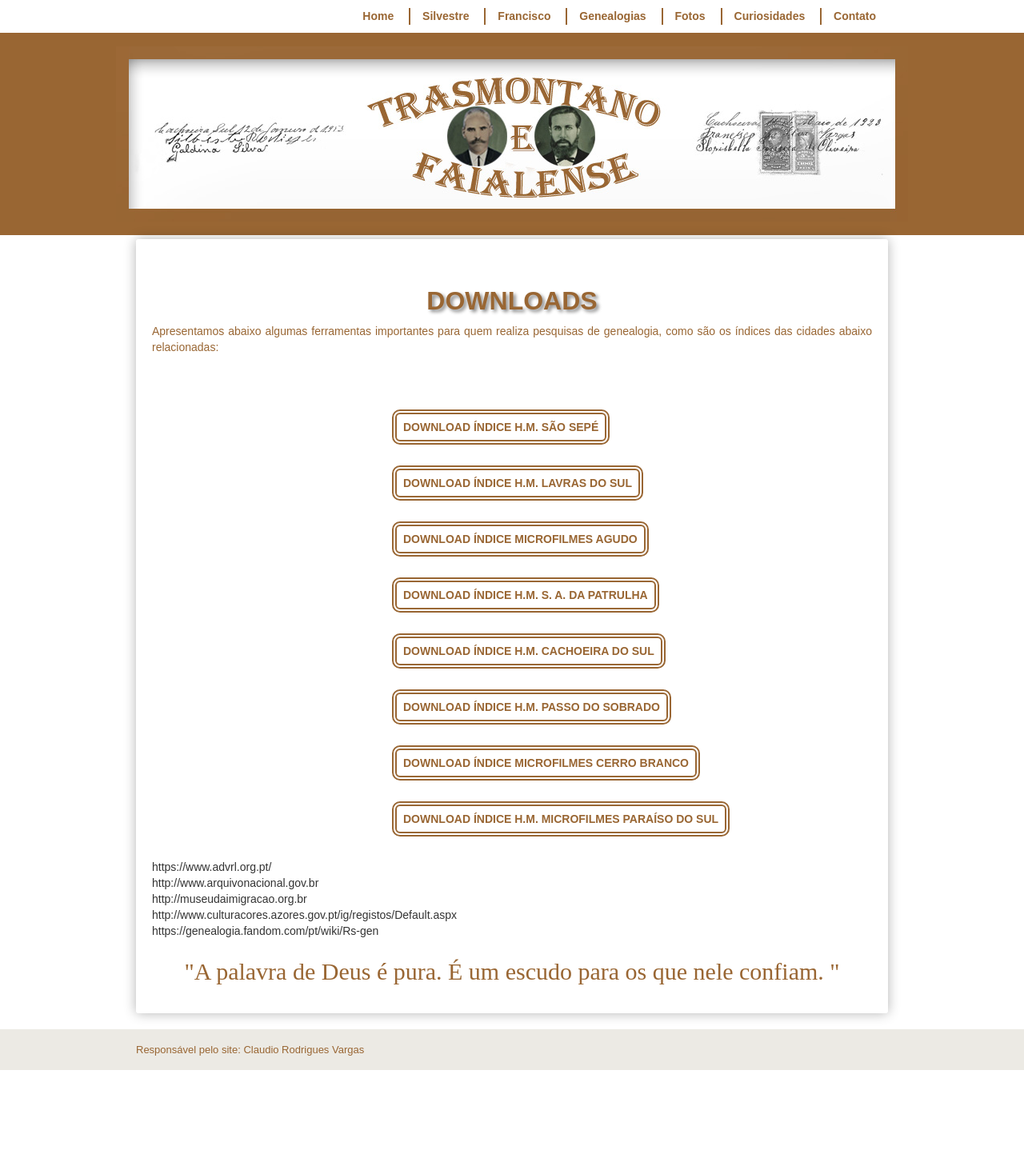
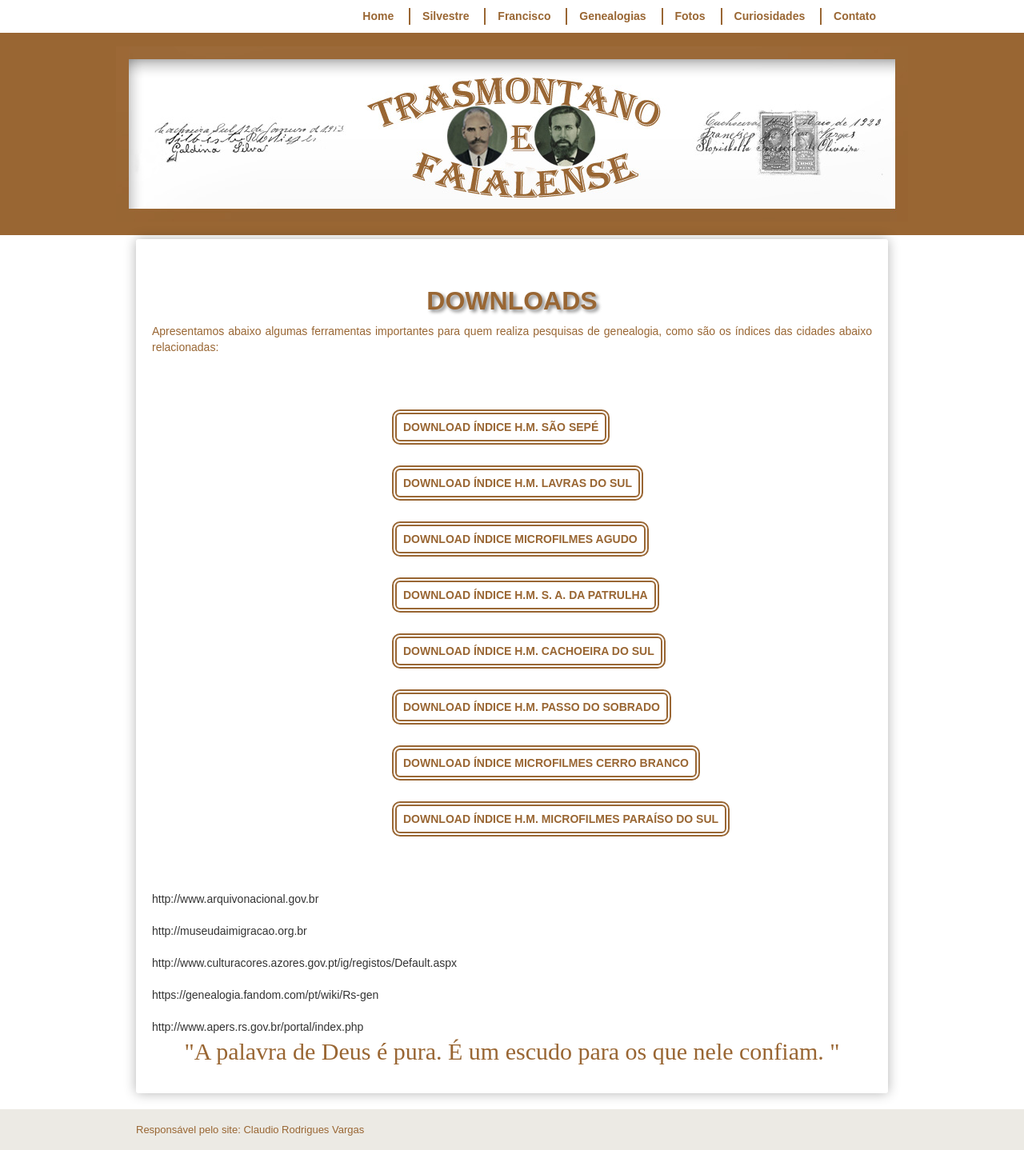
Before and after one commit to claudiovargas1955/claudiovargas1955.github.io, a Jekyll site: the page built from _pages/downloads.html, in a window 1280 px wide. Shown: the whole page at 80% size. Built offline with Jekyll 4.4.1, drawn with Linux system fonts in a browser that asks for light colours; some web fonts are replaced; before the commit the page ends 1338 px from its top, so only the background shows below that.

Commit message:
Update downloads.html

```diff
--- a/_pages/downloads.html
+++ b/_pages/downloads.html
@@ -142,12 +142,12 @@ relacionadas: <br><br>
 <a class="indlhs" href="I.H.M. LAVRAS DO SUL.rar">DOWNLOAD ÍNDICE H.M. MICROFILMES PARAÍSO DO SUL</a><br>
 </div><br><br>
 
-https://www.advrl.org.pt/ <br>
-http://www.arquivonacional.gov.br <br>
-http://museudaimigracao.org.br <br>
-http://www.culturacores.azores.gov.pt/ig/registos/Default.aspx <br>
+<a class="sites" href="https://www.advrl.org.pt/"></a> <br><br>
+http://www.arquivonacional.gov.br <br><br>
+http://museudaimigracao.org.br <br><br>
+http://www.culturacores.azores.gov.pt/ig/registos/Default.aspx <br><br>
 https://genealogia.fandom.com/pt/wiki/Rs-gen <br><br>
-
+http://www.apers.rs.gov.br/portal/index.php <br>
 
 <p style="text-align:center;  color:#996633; font-size:30px; font-family: 'Rancho', cursive">"A palavra de Deus é pura. É um escudo para
 os que nele confiam. "
```
